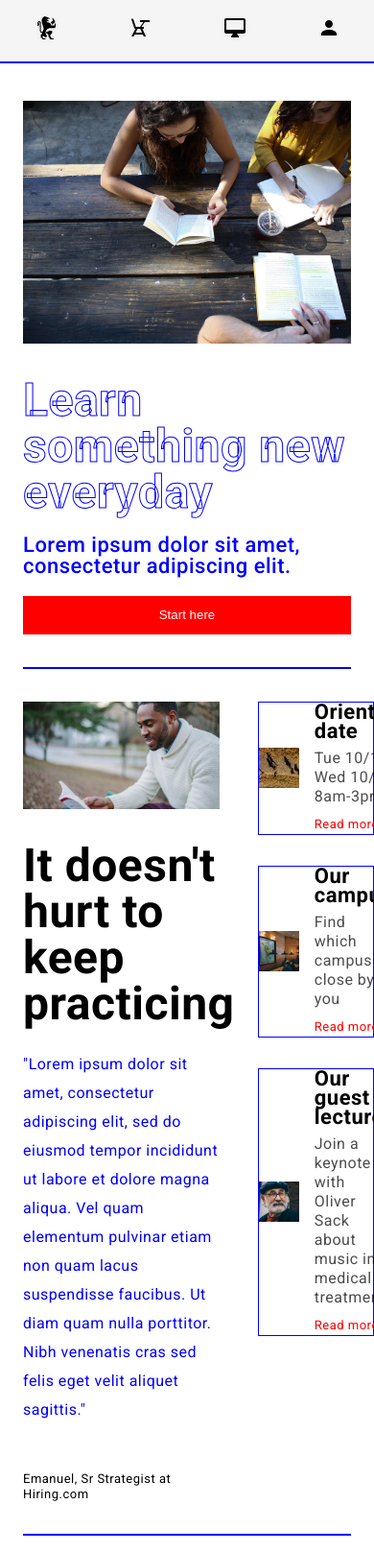
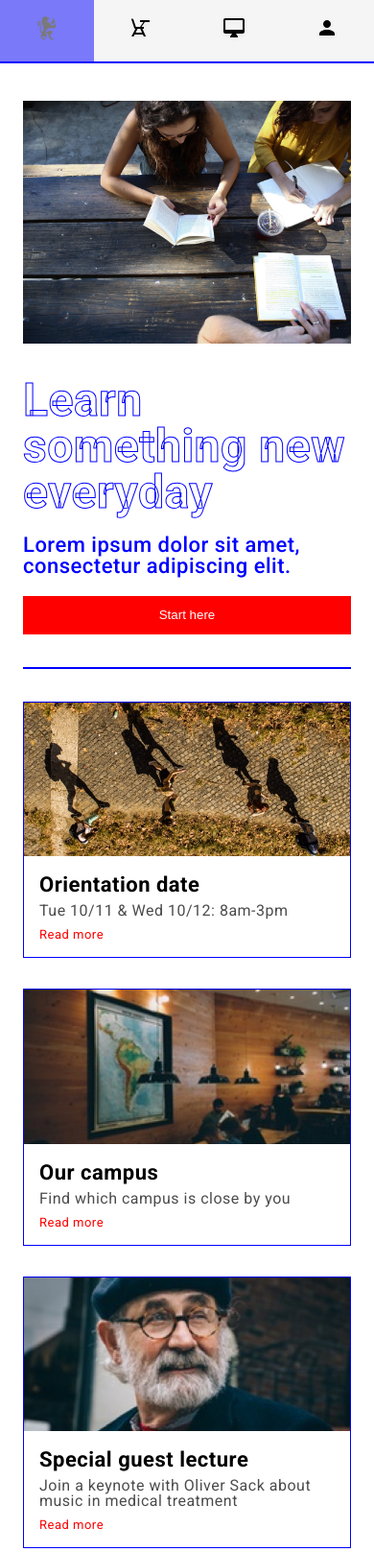
Before and after one commit to i-am-schida/Colmar-Academy, a plain HTML site: page index.html in a window 390 px wide. Shown: the top 1617 px of the page at 96% size. Drawn offline with Linux system fonts and the light colour scheme.

Commit message:
finalizing mobile media queries
- did some organization
- finished section 2 mobile query

```diff
--- a/index.html
+++ b/index.html
@@ -21,36 +21,51 @@
   <!--Header-->
 
   <header class="header">
-
+    <!--left side-->
     <div class="left-section">
       <img class="colmar-logo" src="resources/images/ic-logo.svg" alt="Colmar Academy logo">
       <p class="colmar">COLMAR</p><p class="academy">ACADEMY</p>
     </div>
+    <!--right side-->
     <nav class="right-section">
       <a href="#our-campus">Our campus</a>
       <a href="#online">Online</a>
       <a href="#for-companies">For companies</a>
       <a href="#">Sign in</a>
     </nav>
+    <!--Mobile-->
     <nav class="mobile">
-      <a href="#our-campus"><img src="resources/images/ic-logo.svg" alt="company logo"></a>
-      <a href="#online"><img src="resources/images/ic-on-campus.svg" alt="school desk icon"></a>
-      <a href="#for-companies"><img src="resources/images/ic-online.svg" alt=""></a>
-      <a href="#"><img src="resources/images/ic-login.svg" alt=""></a>
+
+      <div class="mobile-links-container">
+        <a href="#our-campus-mobile"><img src="resources/images/ic-logo.svg" alt="company logo"></a>
+      </div>
+
+      <div class="mobile-links-container">
+        <a href="#online-mobile"><img src="resources/images/ic-on-campus.svg" alt="school desk icon"></a>
+      </div>
+
+      <div class="mobile-links-container">
+        <a href="#for-companies-mobile"><img src="resources/images/ic-online.svg" alt=""></a>
+      </div>
+
+      <div class="mobile-links-container">
+        <a href="#"><img src="resources/images/ic-login.svg" alt=""></a>
+      </div>
+
     </nav>
 
   </header>
 
   <main>
-
+    <!--Main-->
     <!--Section 1-->
 
     <section class="section1">
-
+      <!--left side-->
       <div class="section1-left">
         <img class="section1-img" src="resources/images/banner.jpg" alt="a group of students reading">
       </div>
-
+      <!--right side-->
       <div class="section1-right">
         <h1>Learn something new everyday</h1>
         <h3>Lorem ipsum dolor sit amet, consectetur adipiscing elit.</h3>
@@ -62,7 +77,7 @@
     <!--Section 2-->
 
     <section class="section2" id="our-campus">
-
+      <!--left side-->
       <div class="section2-left">
         <img class="section2-img" src="resources/images/information-main.jpg" alt="a man reading a book">
         <div class="section2-left-txt">
@@ -74,7 +89,7 @@
           <span>Emanuel, Sr Strategist at Hiring.com</span>
         </div>
       </div>
-
+      <!--right side-->
       <div class="section2-right">
         <div class="section2-right-container">
           <img class="section2-right-img" src="resources/images/information-orientation.jpg" alt="students walking to orientation">
@@ -102,6 +117,34 @@
           </div>
         </div>
       </div>
+      <!--Mobile-->
+      <div class="section2-right-mobile" id="our-campus-mobile">
+          <div class="section2-right-container-mobile">
+            <img src="resources/images/information-orientation-mobile.jpg" alt="students walking to orientation">
+            <div class="section2-right-txt-mobile">
+              <h3>Orientation date</h3>
+              <p>Tue 10/11 & Wed 10/12: 8am-3pm</p>
+              <a href="#">Read more</a>
+            </div>
+          </div>
+          <div class="section2-right-container-mobile">
+            <img src="resources/images/information-campus-mobile.jpg" alt="students walking to orientation">
+            <div class="section2-right-txt-mobile">
+              <h3>Our campus</h3>
+              <p>Find which campus is close by you</p>
+              <a href="#">Read more</a>
+            </div>
+          </div>
+          <div class="section2-right-container-mobile">
+            <img src="resources/images/information-guest-lecture-mobile.jpg" alt="students walking to orientation">
+            <div class="section2-right-txt-mobile">
+              <h3>Special guest lecture</h3>
+              <p>Join a keynote with Oliver Sack about music in medical treatment</p>
+              <a href="#">Read more</a>
+            </div>
+          </div>
+
+      </div>
 
     </section>
 
@@ -110,8 +153,7 @@
     <section class="section3-border">
 
       <h1 id="online">Start learning</h1>
-
-      <div class="section3">
+      <div class="section3"> <!--display:grid-->
 
         <div class="section3-container">
           <div>
@@ -188,7 +230,7 @@
     <h1 id="for-companies">Thesis exhibit</h1>
     <h1 id="for-companies-mobile">Thesis exhibits</h1>
     <section class="section4-final">
-
+      <!--left side-->
       <div class="section4-left-container">
         <div class="section4-left-vid">
           <video controls autoplay src="resources/videos/thesis.mp4"></video>
@@ -201,7 +243,7 @@
              ut faucibus pulvinar elementum. Tempus urna et pharetra pharetra massa massa ultricies mi."</p>
         </div>
       </div>
-
+      <!--right side-->
       <div class="section4-right-container">
           <!--Copy&Pasted from section 2-->
           <div class="section2-right-container">
@@ -229,14 +271,17 @@
   <!--Footer-->
 
   <footer id="footer">
+    <!--left side-->
     <div class="footer-left">
       <p>&#169; <em>Iam Schida.</em> <strong>No rights reserved.</strong></p>
       <a href="https://www.instagram.com/i_am_schida/" target="_blank">ig: i_am_schida</a>
     </div>
+    <!--right side-->
     <div class="footer-right">
       <a href="#">Terms</a>
       <a href="#">Privacy</a>
     </div>
+
   </footer>
 
 </body>
--- a/resources/css/@media.css
+++ b/resources/css/@media.css
@@ -7,6 +7,9 @@
   /* Main */
   /* Section 4 */
   #for-companies-mobile {
+    display: none;
+  }
+  .section2-right-mobile {
     display: none;
   }
 }
@@ -36,7 +39,10 @@
     margin-top: 32px;
   }
   /* Section 2 */
-
+  .section2-left,
+  .section2-right {
+    display: none;
+  }
   /* Section 3 */
 
   /* Section 4 */
--- a/resources/css/header.css
+++ b/resources/css/header.css
@@ -1,3 +1,5 @@
+/* Header */
+
 .header {
   height: 64px;
   display: flex;
@@ -10,29 +12,11 @@
   z-index: 100;
   background-color: whitesmoke;
 }
-
+/* left side */
 .left-section {
   padding-left: 24px;
   display: flex;
   align-items: center;
-}
-
-.right-section {
-  display: flex;
-  padding-right: 8px;
-  align-items: center;
-}
-
-.right-section a {
-  margin-right: 16px;
-  cursor: pointer;
-  text-decoration: none;
-  color: red;
-}
-
-.right-section a:hover {
-  color: blue;
-  transition: 0.5s;
 }
 
 .colmar {
@@ -51,10 +35,45 @@
 .colmar-logo {
   width: 40px;
 }
+/* right side */
+.right-section {
+  display: flex;
+  padding-right: 8px;
+  align-items: center;
+}
 
+.right-section a {
+  margin-right: 16px;
+  cursor: pointer;
+  text-decoration: none;
+  color: red;
+}
+
+.right-section a:hover {
+  color: blue;
+  transition: 0.5s;
+}
+/* Mobile */
 nav.mobile {
   width: 100%;
+  display: flex
+}
+
+.mobile-links-container {
+  width: 25%;
   display: flex;
-  justify-content: space-around;
+  justify-content: center;
   align-items: center;
+  cursor: pointer;
 }
+
+.mobile-links-container:hover {
+  background-color: blue;
+  opacity: 0.5;
+  transition: 0.5s;
+  color: white;
+}
+
+nav.mobile a:hover {
+  color: red;
+}
--- a/resources/css/main.css
+++ b/resources/css/main.css
@@ -142,6 +142,53 @@ button:hover {
   margin: 8px 0;
 }
 
+/* Mobile */
+.section2-right-mobile {
+  width: 100%;
+}
+
+.section2-right-container-mobile {
+  border: 1px solid blue;
+  margin-bottom: 32px;
+  cursor: pointer;
+}
+
+.section2-right-txt-mobile {
+  margin-left: 16px;
+  margin-bottom: 16px;
+}
+
+.section2-right-txt-mobile a {
+  text-decoration: none;
+  color: red;
+  font-size: small;
+}
+
+.section2-right-txt-mobile p {
+  opacity: 0.7;
+  margin: 8px 0;
+}
+
+.section2-right-txt-mobile h3 {
+  margin-top: 16px;
+}
+
+.section2-right-mobile img {
+  width: 100%;
+}
+
+.section2-right-txt-mobile a:hover {
+  color: white;
+  transition: 0.5s;
+}
+
+.section2-right-container-mobile:hover {
+  background-color: blue;
+  opacity: 0.5;
+  transition: 0.5s;
+  color: white;
+}
+
 /* Section 3 */
 
 #online {
```
